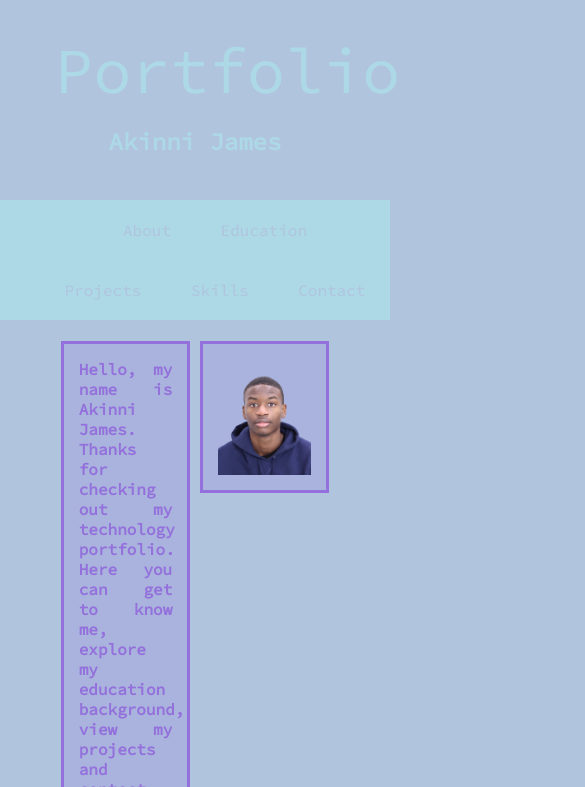
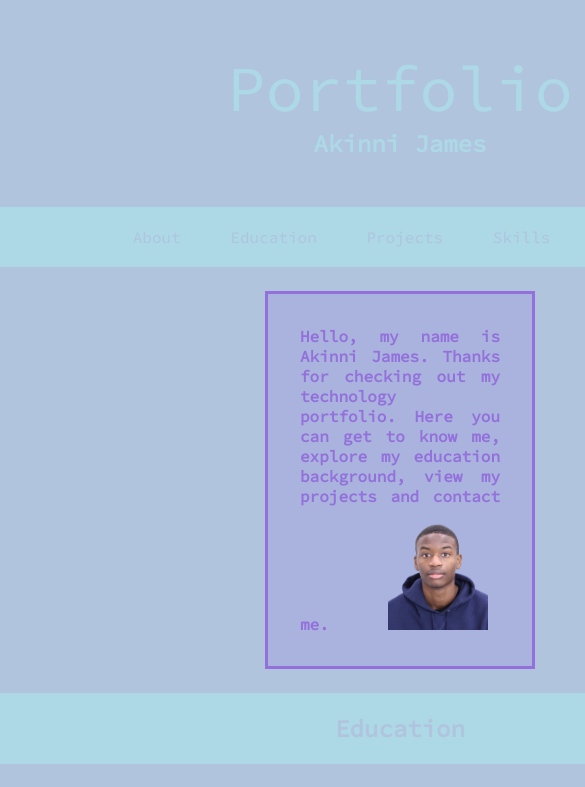
Before and after one commit to AkinAnanas/akinananas.github.io, a website: page index.html in a window 390 px wide. Shown: the top 787 px of the page, 585 px wide, since content can reach past the window. Drawn offline with Linux system fonts and the light colour scheme.

Commit message:
phone compatibility

```diff
--- a/index.html
+++ b/index.html
@@ -41,10 +41,12 @@
     <body>
         <section id="about">
             <!--ABOUT-->
-            <p class="box"> Hello, my name is Akinni James. Thanks for checking out my
+            <p class="box">
+                Hello, my name is Akinni James. Thanks for checking out my
                 technology portfolio. Here you can get to know me,
-                explore my education background, view my projects and contact me. </p>
-            <img class="box" src="images/headshot.png" />
+                explore my education background, view my projects and contact me.
+                <img src="images/headshot.png" />
+            </p>
         </section>
         <div class="section_header">Education</div>
         <section id="education">
--- a/style.css
+++ b/style.css
@@ -1,27 +1,44 @@
+* {
+    margin: 0;
+    padding: 0;
+    border: 0;
+    outline: 0;
+    font-size: 100%;
+    vertical-align: baseline;
+    background: transparent;
+}
+
 @font-face {
     font-family: 'Source Code Pro', monospace;
 }
 
 html {
-    background-color: lightsteelblue;
+    background-color: mediumpurple;
     font-family: 'Source Code Pro';
     color: white;
     scroll-behavior: smooth;
     height: 100%;
 }
 
+body, head {
+    background-color: lightsteelblue;
+    min-width: 800px;
+    width: 100%;
+    margin-left: auto;
+    margin-right: auto;
+}
+
 header {
     text-align: center;
     font-size: 64px;
     color: lightblue;
-    padding-top: 3%;
-    padding-bottom: 2%;
-    background-color: lightsteelblue;
-    margin: 5mm 5mm 5mm 5mm;
+    padding-top: 6%;
+    padding-bottom: 6%;
     width: 75%;
     display: block;
     margin-left: auto;
     margin-right: auto;
+    margin-top: 0px;
 }
 
 h1, h2 {
@@ -39,8 +56,6 @@ nav, .section_header {
     background-color: lightblue;
     color: lightsteelblue;
     text-align: center;
-    margin-left: -8px;
-    margin-right: -8px;
 }
 
 .section_header {
@@ -96,15 +111,15 @@ li {
     border: mediumpurple 1mm solid;
     text-align: justify;
     background-color: rgba(147, 112, 216, .2);
-    display: inline-block;
     vertical-align: top;
+    margin-left: auto;
+    margin-right: auto;
 }
 
 img {
     display: inline-block;
-    margin-top: 10px;
-    max-width: 25%;
-    max-height: 200px;
+    width: 50%;
+    margin-left: 25%;
 }
 
 .box_brief {
@@ -114,8 +129,9 @@ img {
     text-align: center;
     background-color: mediumpurple;
     font-weight: bolder;
-    display: inline-block;
     vertical-align: top;
+    margin-left: auto;
+    margin-right: auto;
 }
 
 table td {
@@ -153,6 +169,7 @@ section {
     -webkit-filter: grayscale(100%); /* Safari 6.0 - 9.0 */
     filter: grayscale(100%);
     display: inline-block;
+    margin: 0px;
 }
 
 footer {
@@ -160,8 +177,6 @@ footer {
     color: lightsteelblue;
     text-align: center;
     height: 100%;
-    margin-left: -8px;
-    margin-right: -8px;
     margin-bottom: -10px;
     padding: 10px 0px 10px 0px;
 }
```
